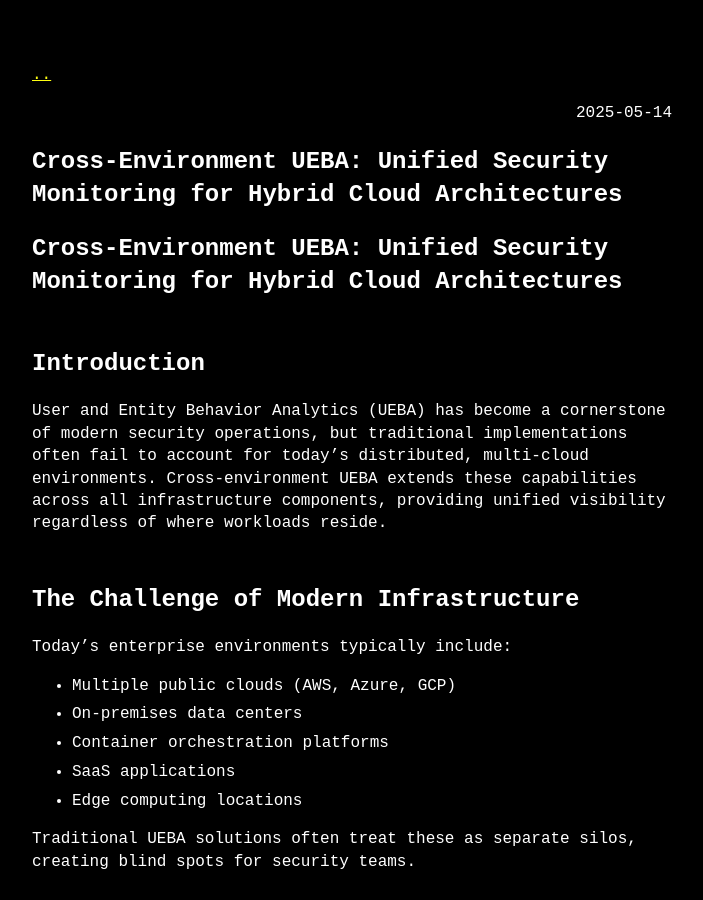
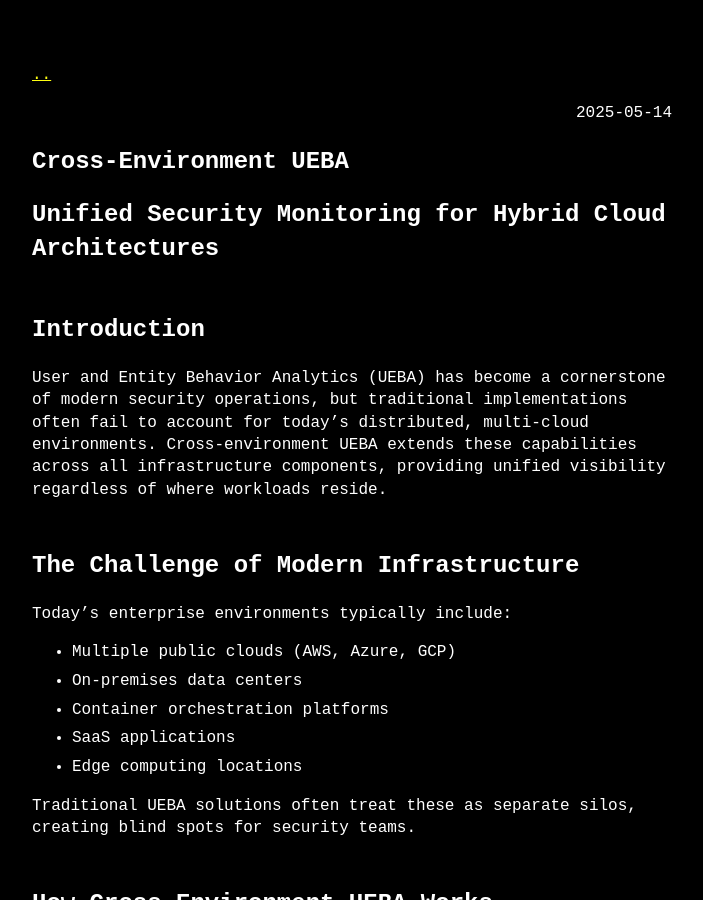
Before and after one commit to unattributed/unattributed.github.io, a Jekyll site: the page built from _posts/2025-05-14-Primer - Understanding Cross-Environment UEBA.md, in a window 1280 px wide and 900 px high. Shown: the whole window, without its empty margins (288-991 px from the left). Built offline with Jekyll 4.4.1, drawn with Linux system fonts in a browser that asks for light colours; our own code applies the rules of GitHub Pages for plain Markdown files.

Commit message:
upd title

```diff
--- a/_posts/2025-05-14-Primer - Understanding Cross-Environment UEBA.md
+++ b/_posts/2025-05-14-Primer - Understanding Cross-Environment UEBA.md
@@ -1,12 +1,12 @@
 ---
-title: "Cross-Environment UEBA: Unified Security Monitoring for Hybrid Cloud Architectures"
+title: "Cross-Environment UEBA"
 date: 2025-05-14
 author: unattributed
 categories: [Security Operations, Cloud Security, Threat Detection]
 tags: [UEBA, SIEM, Cloud Security, Behavioral Analytics]
 ---
 
-# Cross-Environment UEBA: Unified Security Monitoring for Hybrid Cloud Architectures
+# Unified Security Monitoring for Hybrid Cloud Architectures
 
 ## Introduction
 
```
